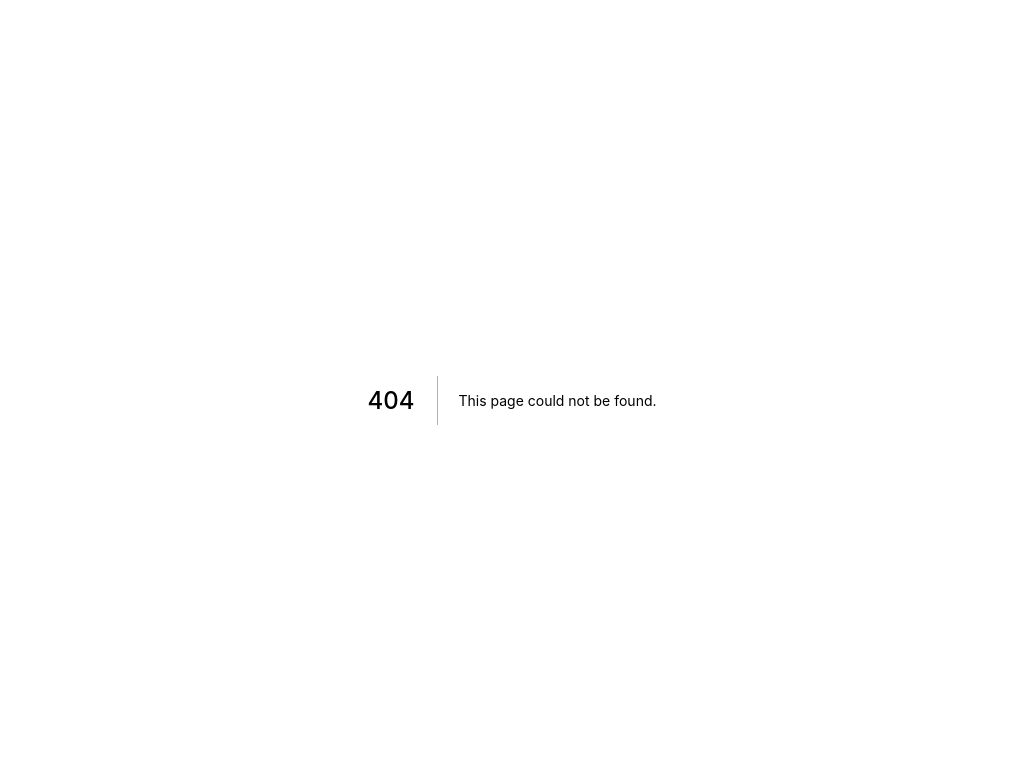
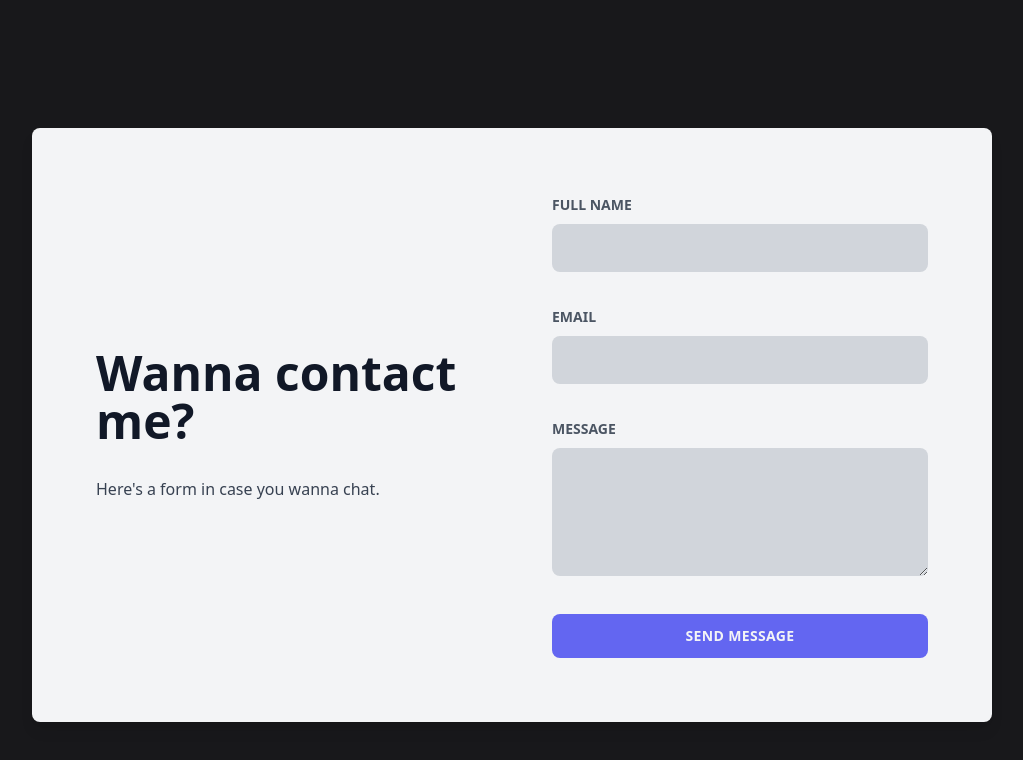
Before and after one commit to lucasvidela94/lucasvidela, a Next.js app: page /contact in a window 1280 px wide. Before the commit this address had no page. Shown: the top 760 px of the page, without its empty margins (128-1151 px from the left). Built offline with nearby package versions, Linux system fonts and the light colour scheme.

Commit message:
Created Form component for contact and imported to its own route
author: lucasvidela94 <lucas.videla994@gmail.com>

```diff
--- /dev/null
+++ b/components/Elements/Form.js
@@ -0,0 +1,55 @@
+const Form = () => {
+    return (
+      <div className="flex content-center justify-center">
+        <div className=" w-4/5 text-gray-100 p-8">
+          <div className="max-w-screen-xl mt-24 px-8 grid gap-20 grid-cols-1 md:grid-cols-2 md:px-12 lg:px-16 xl:px-26 py-16 mx-auto bg-gray-100 text-gray-900 rounded-lg shadow-lg justify-between">
+            <div className="flex flex-col content-center justify-around">
+              <div>
+                <h2 className="text-4xl lg:text-5xl font-bold leading-tight">
+                  Wanna contact me?
+                </h2>
+                <div className="text-gray-700 mt-8">
+                  Here's a form in case you wanna chat.
+                </div>
+              </div>
+            </div>
+            <div>
+              <div>
+                <span className="uppercase text-sm text-gray-600 font-bold">
+                  Full Name
+                </span>
+                <input
+                  className="w-full bg-gray-300 text-gray-900 mt-2 p-3 rounded-lg focus:outline-none focus:shadow-outline"
+                  type="text"
+                  placeholder=""
+                />
+              </div>
+              <div className="mt-8">
+                <span className="uppercase text-sm text-gray-600 font-bold">
+                  Email
+                </span>
+                <input
+                  className="w-full bg-gray-300 text-gray-900 mt-2 p-3 rounded-lg focus:outline-none focus:shadow-outline"
+                  type="text"
+                />
+              </div>
+              <div className="mt-8">
+                <span className="uppercase text-sm text-gray-600 font-bold">
+                  Message
+                </span>
+                <textarea className="w-full h-32 bg-gray-300 text-gray-900 mt-2 p-3 rounded-lg focus:outline-none focus:shadow-outline"></textarea>
+              </div>
+              <div className="mt-8">
+                <button className="uppercase text-sm font-bold tracking-wide bg-indigo-500 text-gray-100 p-3 rounded-lg w-full focus:outline-none focus:shadow-outline">
+                  Send Message
+                </button>
+              </div>
+            </div>
+          </div>
+        </div>
+      </div>
+    );
+}
+
+
+export default Form
--- a/components/Navigation/Header.nav.jsx
+++ b/components/Navigation/Header.nav.jsx
@@ -21,6 +21,7 @@ const Header = () => {
           <TextBox text="Home" url="#home" />
           <TextBox text="Acerca de mi " url="#aboutme" />
           <TextBox text="Proyectos" url="#projects" />
+          <Link href="https://www.google.com"> </Link>
           <TextBox text="Contacto" url="#contact" />
           <Link href="https://www.google.com">
             <a target="_blank">
--- /dev/null
+++ b/pages/contact.js
@@ -0,0 +1,9 @@
+import Form from "../components/Elements/Form"
+
+const Contact = () => {
+    return(
+        <Form />
+    );
+}
+
+export default Contact
```
